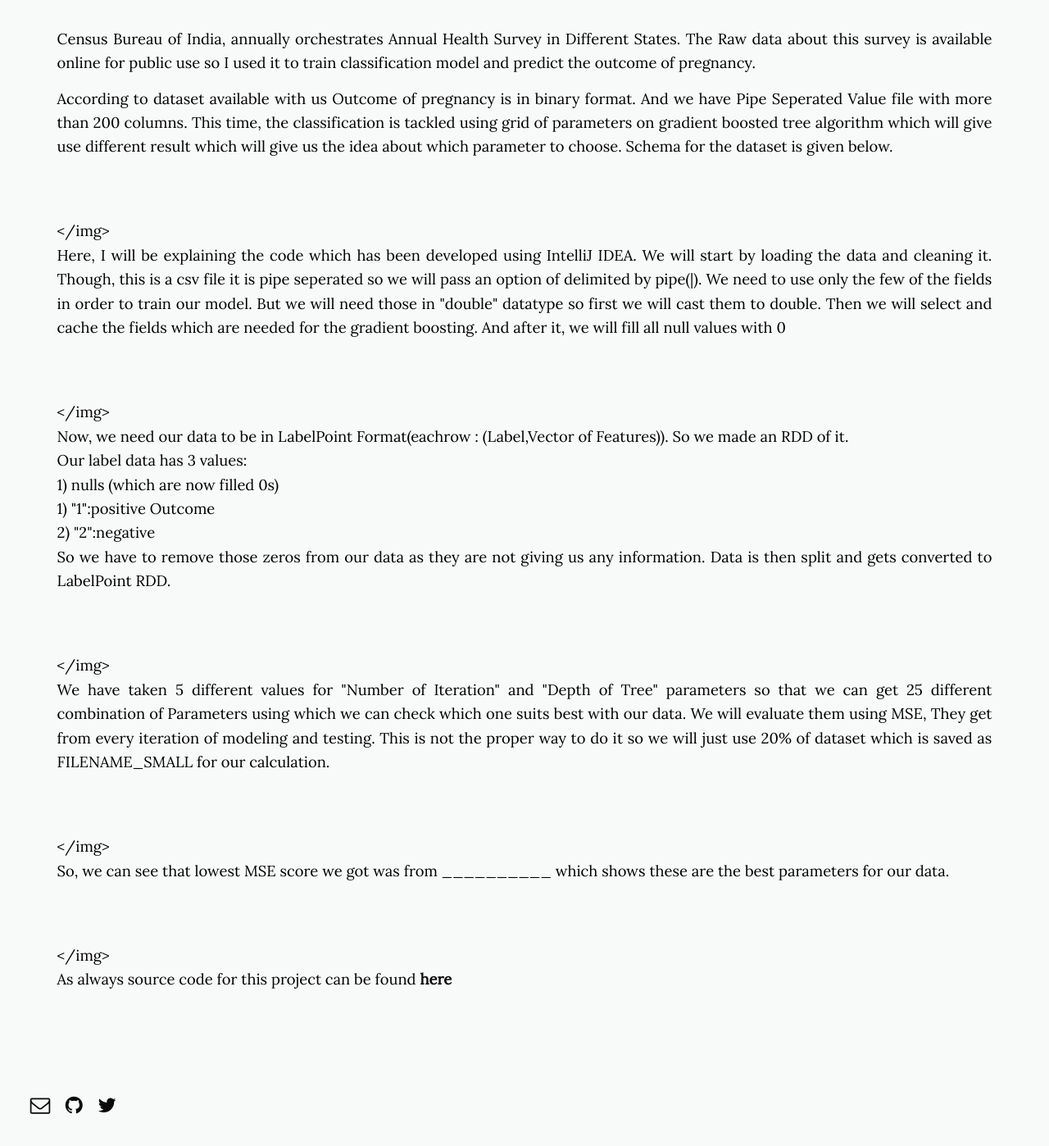
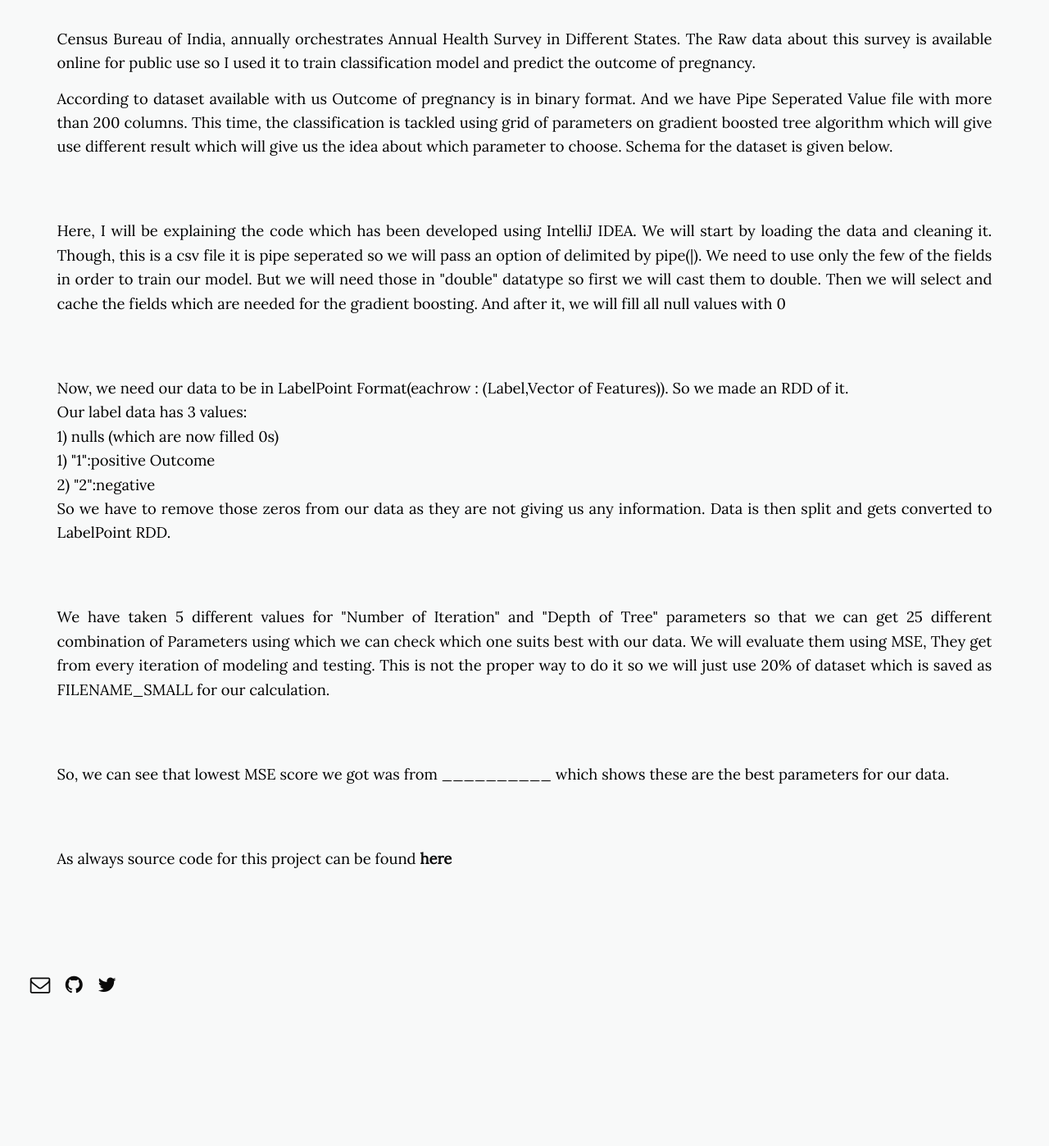
Before and after one commit to daftengineer/daftengineer.github.io, a Jekyll site: the page built from _posts/2018-08-28-outcome-of-pregnancy.markdown, in a window 1280 px wide and 1400 px high, scrolled down 702 px. Shown: the whole window at 82% size. Built offline with Jekyll 4.4.1, drawn with Linux system fonts in a browser that asks for light colours; nearby versions of some CDN libraries; after the commit the page ends 1955 px from its top, so only the background shows below that.

Commit message:
Update 2018-08-28-outcome-of-pregnancy.markdown

```diff
--- a/_posts/2018-08-28-outcome-of-pregnancy.markdown
+++ b/_posts/2018-08-28-outcome-of-pregnancy.markdown
@@ -11,16 +11,16 @@ image-sm: https://daftengineer.github.io/media_assets/preg.jpg
 
 <p style="text-align:justify;">Census Bureau of India, annually orchestrates Annual Health Survey in Different States. The Raw data about this survey is available online for public use so I used it to train classification model and predict the outcome of pregnancy.</p>
 <p style="text-align:justify;">According to dataset available with us Outcome of pregnancy is in binary format. And we have Pipe Seperated Value file with more than 200 columns. This time, the classification is tackled using grid of parameters on gradient boosted tree algorithm which will give use different result which will give us the idea about which parameter to choose. Schema for the dataset is given below.</p>
-<img src = ""></img>
+<img src = "" />
 <p style="text-align:justify;">Here, I will be explaining the code which has been developed using IntelliJ IDEA. We will start by loading the data and cleaning it. Though, this is a csv file it is pipe seperated so we will pass an option of delimited by pipe(|). We need to use only the few of the fields in order to train our model. But we will need those in "double" datatype so first we will cast them to double. Then we will select and cache the fields which are needed for the gradient boosting. And after it, we will fill all null values with 0</p>
-<img src = ""></img>
+<img src = "" />
 <p style="text-align:justify;">Now, we need our data to be in LabelPoint Format(eachrow : (Label,Vector of Features)). So we made an RDD of it. <br /> Our label data has 3 values:<br /> <span style="text-align:left;">1) nulls (which are now filled 0s)<br /> 1) "1":positive Outcome <br />2) "2":negative</span><br />So we have to remove those zeros from our data as they are not giving us any information. Data is then split and gets converted to LabelPoint RDD.</p>
-<img src = ""></img>
+<img src = "" />
 
 <p style="text-align:justify;">We have taken 5 different values for "Number of Iteration" and "Depth of Tree" parameters so that we can get 25 different combination of Parameters using which we can check which one suits best with our data. We will evaluate them using MSE, They get from every iteration of modeling and testing. This is not the proper way to do it so we will just use 20% of dataset which is saved as FILENAME_SMALL for our calculation.</p>
-<img src = ""></img>
+<img src = "" />
 <p style="text-align:justify;">So, we can see that lowest MSE score we got was from __________ which shows these are the best parameters for our data. </p>
-<img src = ""></img>
+<img src = "" />
 <p style="text-align:justify;">As always source code for this project can be found <a href="https://github.com/daftengineer/MachineLearningProjects/blob/master/PregnancyOutcome.scala">here</a></p>
 
 </div>
```
